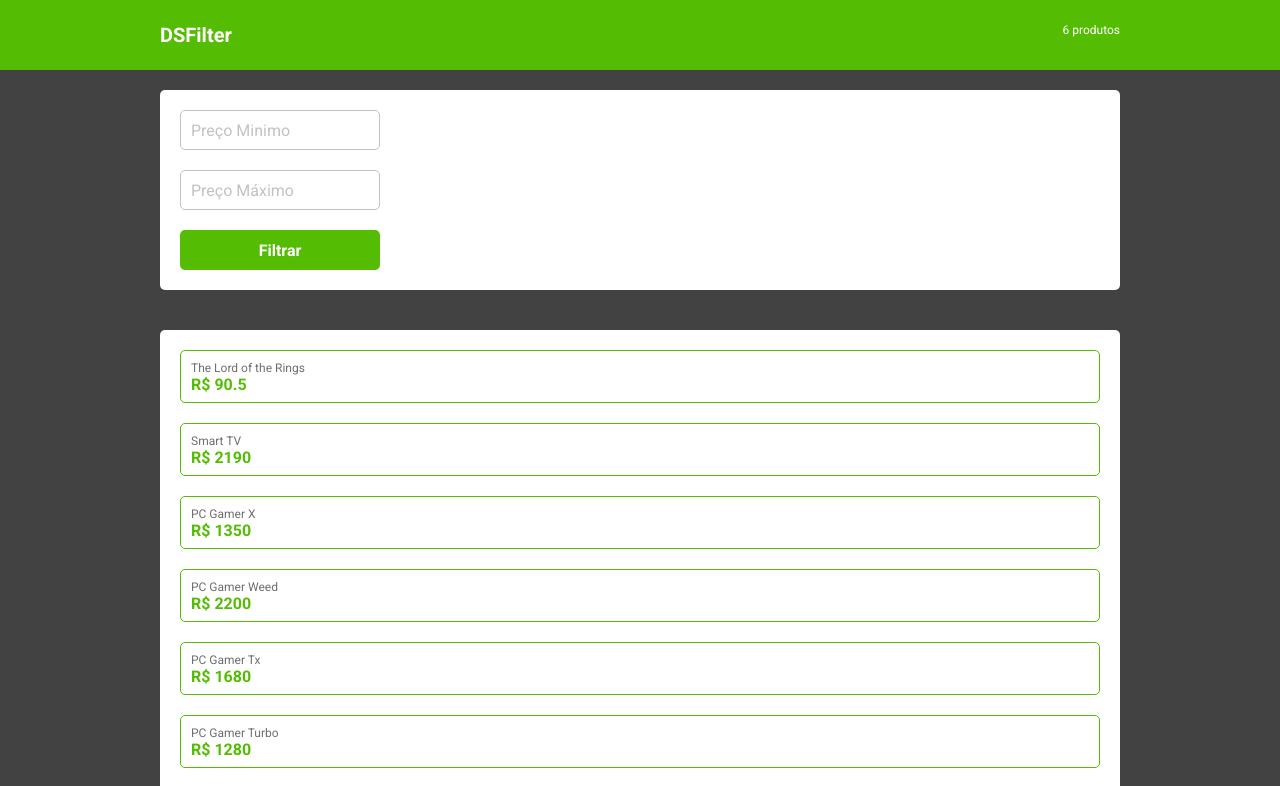
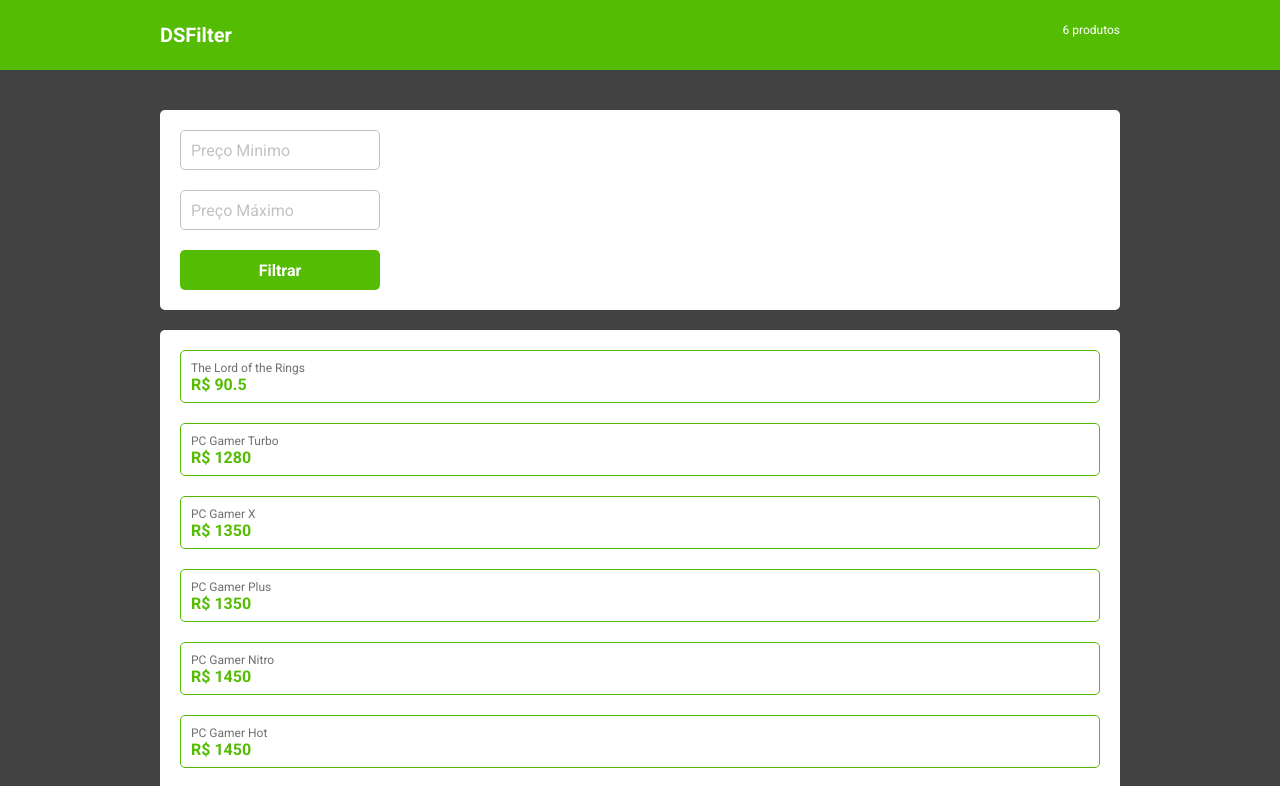
Before and after one commit to BrunoLicuadri/desafio-dsfilter, a React (Vite) app: page / in a window 1280 px wide. Shown: the top 786 px of the page. Built offline with nearby package versions, Linux system fonts and the light colour scheme.

Commit message:
Filter applied

```diff
--- a/src/App.tsx
+++ b/src/App.tsx
@@ -1,14 +1,12 @@
-import Filter from "./components/ListingBody/Filter";
 import Header from "./components/Header";
-import Listing from "./components/ListingBody/Listing";
+import ListingBody from "./components/ListingBody";
 
 function App() {
 
   return (
     <>
       <Header title="DSFilter" />
-      <Filter btnText="Filtrar" />
-      <Listing />
+      <ListingBody />
     </>
 
   )
--- a/src/components/ListingBody/Filter/index.tsx
+++ b/src/components/ListingBody/Filter/index.tsx
@@ -1,16 +1,16 @@
 import { useState } from 'react';
 import './styles.css';
-
-type Props = {
-    btnText: string;
-}
 
 type FormData ={
     minValue?: number;
     maxValue?: number;
 }
 
-export default function Filter({ btnText }: Props) {
+type Props = {
+    onFilter: Function
+}
+
+export default function Filter({onFilter}: Props) {
 
     const [formData, setFormData] = useState<FormData>({});
 
@@ -22,8 +22,8 @@ export default function Filter({ btnText }: Props) {
 
     function handleSubmit(event: any){
         event.preventDefault();
-        console.log(formData.minValue || 0);
-        console.log(formData.maxValue || Number.MAX_VALUE);
+        setFormData(formData);
+        onFilter(formData.minValue, formData.maxValue)
     }
 
     return (
@@ -52,7 +52,7 @@ export default function Filter({ btnText }: Props) {
                             />
                         </div>
                         <div>
-                            <button type="submit" className="btn-details">{btnText}</button>
+                            <button type="submit" className="btn-details">Filtrar</button>
                         </div>
                     </div>
                 </form>
--- a/src/components/ListingBody/Listing/index.tsx
+++ /dev/null
@@ -1,22 +0,0 @@
-import './style.css';
-import * as productService from '../../../services/product-service';
-import ListingCard from './ListingCard';
-
-
-export default function Listing() {
-
-    return (
-        <main>
-            <section className="container listing-details">
-                {
-                    productService.findAll().map(
-                        product => <ListingCard key={product.id} product={product} />
-                    )
-                }
-
-            </section>
-
-        </main>
-
-    )
-}
--- a/src/components/ListingBody/Listing/style.css
+++ /dev/null
@@ -1,7 +0,0 @@
-.listing-details{
-    background-color: var(--dsf-color-bg-secondary);
-    padding: 10px;
-    border-radius: 5px;
-    min-height: 408px;
-    flex-direction: column;
-}
--- a/src/components/ListingBody/Listing/ListingCard/index.tsx
+++ b/src/components/ListingBody/ListingCard/index.tsx
@@ -1,5 +1,6 @@
+import { ProductDTO } from '../../../../Models/product';
 import './styles.css';
-import { ProductDTO } from "../Models/product"
+
 
 type Props = {
     product: ProductDTO;
--- a/src/components/ListingBody/index.tsx
+++ b/src/components/ListingBody/index.tsx
@@ -1,11 +1,53 @@
+import './styles.css';
 import Filter from "./Filter";
-import Listing from "./Listing";
+import { useEffect, useState } from 'react';
+import { ProductDTO } from '../../Models/product';
+import ListingCard from './ListingCard';
+import * as productService from '../../services/product-service.ts';
+
+type QueryParams = {
+    minValue: number,
+    maxValue: number
+}
 
 export default function ListingBody() {
-    <>
-        <Filter btnText="Filtrar" />
-        <Listing />
-    </>
+
+    const minPrice = 0;
+    const maxPrice = Number.MAX_VALUE;
+
+    const [queryParams, setQueryParams] = useState<QueryParams>({
+        minValue: minPrice,
+        maxValue: maxPrice
+    });
+
+    const [products, setProducts] = useState<ProductDTO[]>([]);
+
+    useEffect(() => {
+        const newFilter = productService.findByPrice(queryParams.minValue, queryParams.maxValue);
+        setProducts(newFilter);
+      }, [queryParams]);
+
+      function handleFilter(min: number, max: number){
+        const valueMin = min;
+        const valueMax = max;
+        setQueryParams({minValue: valueMin || minPrice, maxValue: valueMax || maxPrice})
+      }
+
+    return (
+        <main>
+            <section>
+                <Filter onFilter={handleFilter}/>
+            </section>
+            <section className="container listing-details">
+                {
+                    products.map(
+                        product => <ListingCard key={product.id} product={product} />
+                    )
+                }
+            </section>
+        </main>
 
 
+    )
+
 }
--- a/src/components/ListingBody/styles.css
+++ b/src/components/ListingBody/styles.css
@@ -0,0 +1,7 @@
+.listing-details{
+    background-color: var(--dsf-color-bg-secondary);
+    padding: 10px;
+    border-radius: 5px;
+    min-height: 408px;
+    flex-direction: column;
+}
--- a/src/services/product-service.ts
+++ b/src/services/product-service.ts
@@ -1,8 +1,4 @@
-import { ProductDTO } from "../components/Models/product";
-
-export function findAll() : ProductDTO[] {
-  return products;
-}
+import { ProductDTO } from "../Models/product";
 
 export function findByPrice(min: number, max: number): ProductDTO[] {
   return products
```
Also changed, not shown: src/Models/product.ts (renamed from src/components/Models/product.ts), src/components/ListingBody/ListingCard/styles.css (renamed from src/components/ListingBody/Listing/ListingCard/styles.css).
